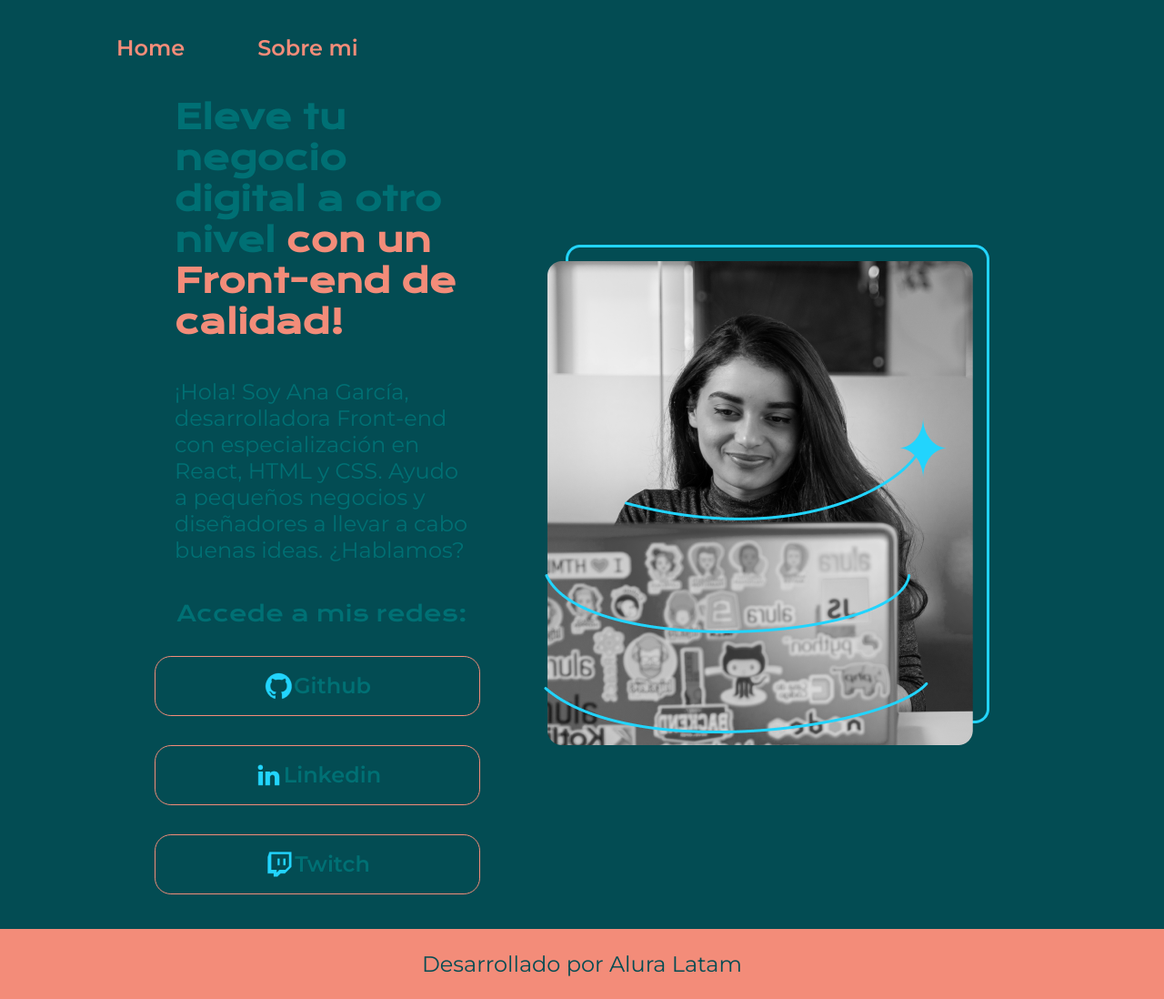
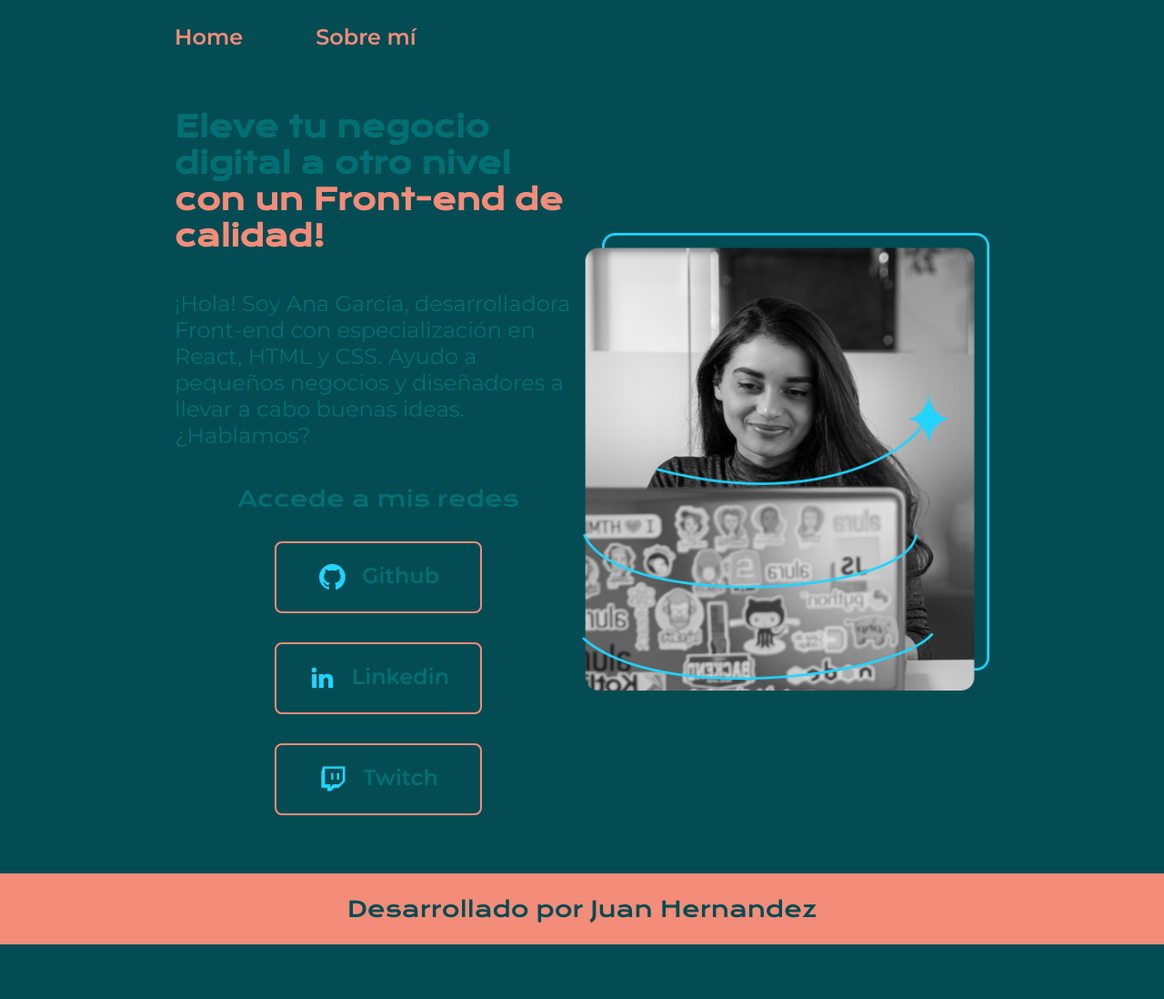
Before and after one commit to Sky-byte-tech/Proyecto-alura, a plain HTML site: page index.html in a window 1280 px wide. Shown: the whole page at 91% size. After the commit the page ends 1038 px from the top, so only its background shows below. Drawn offline with nearby package versions, Linux system fonts and the light colour scheme.

Commit message:
actualizando el proyecto

```diff
--- a/index.html
+++ b/index.html
@@ -1,43 +1,53 @@
 <!DOCTYPE html>
-<html lang="es">
+<html lang="es-mx">
 <head>
     <meta charset="UTF-8">
+    <meta http-equiv="X-UA-Compatible" content="IE=edge">
     <meta name="viewport" content="width=device-width, initial-scale=1.0">
-    <title>Proyecto</title>
-    <link rel="stylesheet" href="./styles/style.css">
+    <title>Portafolio</title>
+    <link rel="stylesheet" href="styles/style.css">
+
 </head>
 <body>
     <header class="header">
-        <nav class="header_menu">
-            <a class="header_menu_link" href="index.html">Home</a>
-            <a class="header_menu_link" href="about.html">Sobre mi</a>
+        <nav class="header__menu">
+            <a class="header__menu__link" href="index.html">Home</a>
+            <a class="header__menu__link" href="about.html">Sobre mí</a>
         </nav>
     </header>
-    <main class="Presentacion">
-        <section class="Presentacion_contenido">
-    <h1 class="Presentacion_contenido_titulo">Eleve tu negocio digital a otro nivel <strong class="Titulo">con un Front-end de calidad!</strong></h1>
-    <p class="Presentacion_contenido_parrafo">
-        ¡Hola! Soy Ana García, desarrolladora Front-end con especialización en React, HTML y CSS.
-        Ayudo a pequeños negocios y diseñadores a llevar a cabo buenas ideas. ¿Hablamos?
+    <main class="presentacion">
+        <section class="presentacion__contenido">
+            <h1 class="presentacion__contenido__titulo">
+                Eleve tu negocio digital a otro nivel
+                <strong class="titulo-destaque">con un Front-end de calidad!
+                </strong></h1>
+                <p class="presentacion__contenido__texto">¡Hola! Soy Ana García, desarrolladora Front-end con
+                    especialización en React, HTML y CSS. Ayudo a pequeños
+                    negocios y diseñadores a llevar a cabo buenas ideas.
+                    ¿Hablamos?
+
                 </p>
-    <div class="Presentacion_enlaces">
-        <h2 class="Presentacion_enlace_subtitulos">Accede a mis redes:</h2>
-    <a class="Presentacion_enlace_links" href="https://github.com/">
+                <div class="presentacion__enlaces">
+                    <h2 class="presentacion__enlaces__subtitulo">Accede a mis redes</h2>
+                    <a class="presentacion__enlaces__link" href="https://github.com/">
                         <img src="./assets/github.png">
-        Github</a>
-    <a class="Presentacion_enlace_links" href="https://www.linkedin.com/">
+                        Github
+                    </a>
+                    <a class="presentacion__enlaces__link" href="https://linkedin.com/in/">
                         <img src="./assets/linkedin.png">
-        Linkedin</a>
-    <a class="Presentacion_enlace_links" href="https://www.twitch.tv/">
+                        Linkedin
+                    </a>
+                    <a class="presentacion__enlaces__link" href="https://twitch.tv/">
                         <img src="./assets/twitch.png">
-        Twitch</a>
+                        Twitch
+                    </a>
                 </div>
+
         </section>
-    <img class="Presentacion_imagen" src="Imagem.png" alt="Chica escribiendo en un pc">
+            <img class="presentacion__imagen" src="Imagem.png" alt="Foto de Ana García desarrolando un proyecto">
     </main>
-<footer class="Fotter">
-    <p>Desarrollado por Alura Latam</p>
+    <footer class="footer">
+        <p>Desarrollado por Juan Hernandez</p>
     </footer>
-
 </body>
 </html>
--- a/styles/style.css
+++ b/styles/style.css
@@ -1,146 +1,138 @@
-@import url('https://fonts.googleapis.com/css2?family=Krona+One&display=swap');
-@import url('https://fonts.googleapis.com/css2?family=Krona+One&family=Montserrat:ital,wght@0,100..900;1,100..900&display=swap');
+@import url('https://fonts.googleapis.com/css2?family=Krona+One&family=Montserrat:wght@400;600&display=swap');
 
-:root{
- --color-primario: #034C53;
- --color-secundario: #007074;
- --color-terciario: #F38C79;
- --color-hover: #FFC1B4;
 
- --fuente-monserrat: "Montserrat", sans-serif;
- --fuente-krona: "Krona One", sans-serif;
+:root {
+    --color-primaria: #034C53;
+    --color-secundaria: #007074;
+    --color-terciaria: #F38C79;
+    --color-hover: #FFC1B4;
+
+    --fuente-krona: 'Krona One', sans-serif;
+    --fuente-montserrat: 'Montserrat', sans-serif;
 }
 
-*{
+* {
     padding: 0;
-    margin: 0;
+    margin:0;
+}
+
+body{
+    box-sizing: border-box;
+    background-color: var(--color-primaria);
+    color: var(--color-secundaria);
+}
+
+.header{
+    padding: 2% 0% 0% 15%;
+}
+
+.header__menu{
+    display: flex;
+    gap: 80px;
+}
+.header__menu__link{
+    font-family: var(--fuente-montserrat);
+    font-size: 1.5rem;
+    font-weight: 600;
+    color: var(--color-terciaria);
+    text-decoration: none;
 
 }
 
-body {
-    background-color: var(--color-primario);
-    color: var(--color-secundario);
-    box-sizing: border-box;
+
+
+.presentacion {
+    padding: 5% 15%;
+    display: flex;
+    align-items: center;
+    justify-content: space-between;
 }
 
-.header{
-    padding: 3% 0% 0% 10%;
-   }
+.presentacion__contenido{
+    width: 50%;
+    display: flex;
+    flex-direction: column;
+    gap: 40px;
+}
 
 
-   .header_menu{
-       display: flex;
-       gap: 5rem
-   }
-
-   .header_menu_link{
-       font-family: var(--fuente-monserrat);
-       color: var(--color-terciario);
-       font-size: 1.5rem;
-       font-weight: 600;
-       text-decoration: none;
-   }
-
-
-.Titulo {
-    color:var(--color-terciario);
-}
-
-.Presentacion{
-    display: flex;
-    align-items: center;
-    padding: 3% 15%;
-    justify-content: space-between;
-    gap: 82px;
-}
-
-.Presentacion_contenido{
-    width: 100%;
-    display: flex;
-    flex-direction: column;
-    gap: 2.5rem;
-}
-
-.Presentacion_contenido_titulo{
-    font-size: 2.25rem;
+.presentacion__contenido__titulo{
+    font-size: 2rem;
     font-family: var(--fuente-krona);
 }
 
-.Presentacion_contenido_parrafo{
-    font-size: 1.5rem;
-    font-family: var(--fuente-monserrat);
+.titulo-destaque {
+    color: var(--color-terciaria); ;
 }
 
-.Presentacion_enlaces{
-    display: flex;
-    justify-content: space-between;
-    flex-direction: column;
-    align-items: center;
-    gap: 2rem;
+.presentacion__contenido__texto{
+    font-size: 1.5rem;
+    font-family: var(--fuente-montserrat);
 }
 
-.Presentacion_enlace_links{
-    width: 100%;
-    text-align: center;
-    padding: 1rem 1rem;
-    border-radius: 1.12rem;
-    font-family: var(--fuente-monserrat);
-    font-size: 1.5rem;
-    font-weight: 600;
-    text-decoration: none;
-    color: var(--color-secundario);
-    border: 0.12rem solid var(--color-terciario);
+.presentacion__enlaces{
     display: flex;
+    flex-direction: column;
+    justify-content: space-between;
     align-items: center;
-    justify-content: center;
-    margin-right: 10px;
+    gap: 32px;
 }
 
-.Presentacion_enlace_links:hover{
-    cursor: pointer;
+.presentacion__enlaces__subtitulo{
+    font-family: var(--fuente-krona);
+    font-weight: 400;
+    font-size: 1.5rem;
+}
+.presentacion__enlaces__link{
+      display: flex;
+      justify-content: center;
+      gap: 16px;
+      border: 2px solid var(--color-terciaria);
+      width: 50%;
+      text-align: center;
+      border-radius: 8px;
+      font-size: 1.5rem;
+      font-weight: 600;
+      padding: 21.5px 0;
+      text-decoration: none;
+      color: var(--color-secundaria);
+      font-family: var(--fuente-montserrat);
+}
+
+.presentacion__enlaces__link:hover{
     background-color: var(--color-hover);
 }
 
-.Presentacion_enlace_subtitulos{
-    color: var(--color-secundario);
+.presentacion__imagen{
+    width: 50%;
+}
+
+.footer{
+    color:var(--color-primaria);
+    background-color: var(--color-terciaria);
+    padding: 24px;
+    text-align: center;
+    font-family: var(--fuente-krona);
     font-size: 1.5rem;
-    font-family: var(--fuente-krona);
     font-weight: 400;
 }
 
-.Fotter{
-    background-color: var(--color-terciario);
-    padding: 1.5rem;
-   color: var(--color-primario);
-   font-size: 1.5rem;
-   font-family: var(--fuente-monserrat);
-   text-align: center;
-   font-weight: 400;
-}
+@media (max-width: 1200px) {
 
-.Presentacionsobremi{
-    display: flex;
-    align-items: center;
-    padding: 3% 15%;
-    justify-content: space-between;
-    gap: 5.62rem;
-}
-
-.presentacion_imagen{
-    width: 100%;
-}
-
-@media (max-width: 1200px){
     .header{
-padding: 10%;
+         padding: 10%;
     }
-    .header_menu{
+    .header__menu{
         justify-content: center;
     }
-    .Presentacion{
+    .presentacion{
         flex-direction: column-reverse;
+        padding: 5%;
+
     }
-    .Presentacion_contenido{
-        width: 100%;
+
+    .presentacion__contenido{
+        width: auto;
     }
+
 }
```
Also changed, not shown: about.html (+25 -26 lines). Lines whose indentation alone changed are shown as unchanged.
